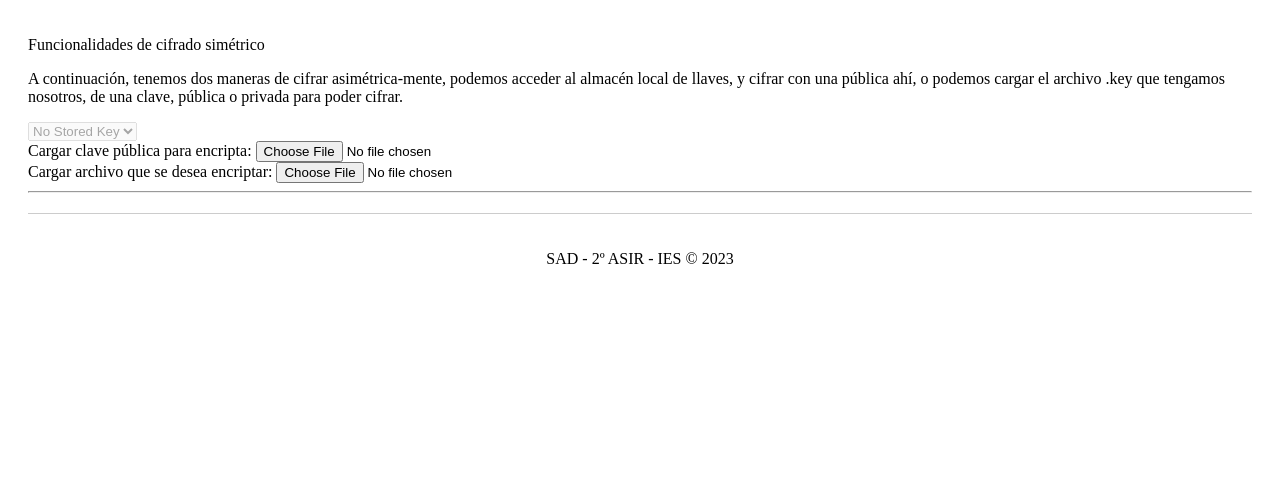
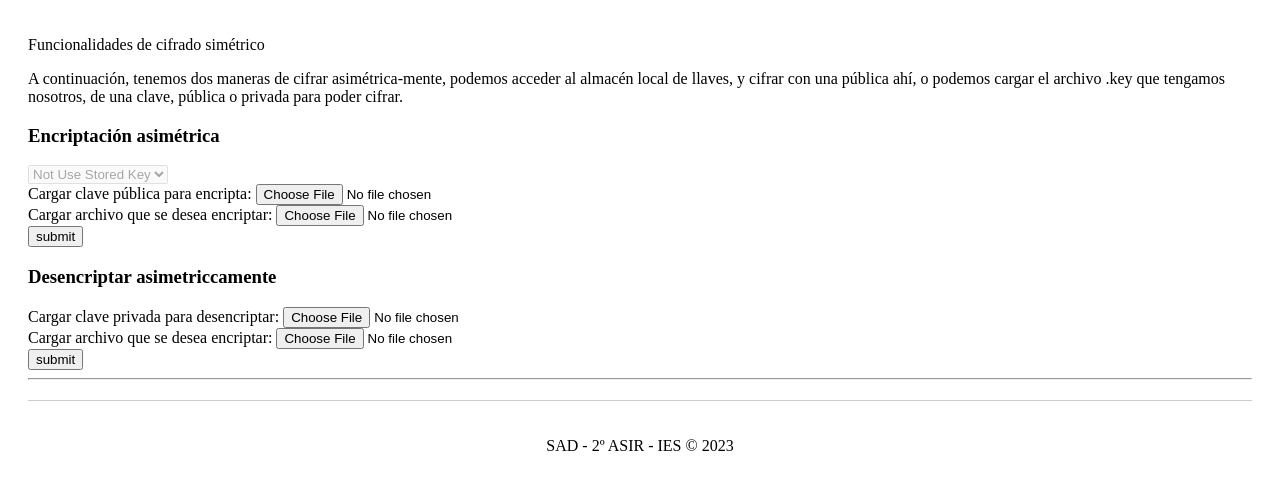
Before and after one commit to ICV-23-24/proyecto-criptografia-python-grupo1, a Flask app: template templates/casimetrico.html in a window 1280 px wide. Shown: the part 46-536 px from the top of the page. Run offline with Flask 2, Linux system fonts and the light colour scheme; the template is opened without the code that fills it, so the values that code supplies are empty.

Commit message:
Ejemplo de como cambiar app.py

```diff
--- a/app.py
+++ b/app.py
@@ -133,6 +133,18 @@ def casimetrico():
         else:
             # Si es una solicitud normal, renderiza la plantilla HTML
             return render_template("casimetrico.html", claves=keys)
+
+    # Si se genera una petición POST, eso quiere decir que uno de los formularios, encriptar o desencriptar han sido enviados.
+    if request.method == 'POST':
+        mode = request.form['mode']
+        if mode == "encrypt":
+            file = request.files['uncryptedFile']
+            keyname = request.form['stored_key']
+        if mode == "decrypt":
+            print("a")
+
+
+
     return render_template("casimetrico.html")
 
 
--- a/functions.py
+++ b/functions.py
@@ -84,6 +84,8 @@ def decrypt_file(file, key, type):
             decrypted_file.write(decrypted_text)
     return 1
 
+
+# Función que genera un nuevo par de claves
 def generate_keys():
     # Genera un nuevo par de claves.
     key = RSA.generate(2048)
@@ -107,7 +109,7 @@ def generate_keys():
     with open(privateFile, "w") as file:
         file.write(privateKey.decode("utf-8"))
 
-
+# Función que obtiene los nombres de los archivos de las claves en la base de datos.
 def load_keys():
     #Directiorio de claves
     keys_dir = "static/public_keys"
@@ -119,6 +121,7 @@ def load_keys():
 
     return fileNames
 
+# Función que elimina un archivo dentro de la carpeta static.
 def removeFile(relative_from_static):
     file_path = os.path.join("static",relative_from_static)
     try:
@@ -177,3 +180,13 @@ def isBig(file, maxSize):
         return True
 
     return False
+
+
+# Función de Kevin: encriptar asimétricamente
+def encrypt_file(file, key):
+    print("Esta función encripta el archivo en la variable 'file', utilizando la clave 'key'. ")
+
+
+# Función de kevin: desencriptar asimétricamente.
+def decrypt_file(file, keyFile):
+    print("Esta función desencripta el archivo en la variable 'file', utilizando el archivo de clave privada en la variable 'keyFile'. ")
--- a/templates/casimetrico.html
+++ b/templates/casimetrico.html
@@ -8,11 +8,13 @@ C. Asimétrico
 <p>A continuación, tenemos dos maneras de cifrar asimétrica-mente, podemos acceder al almacén local de llaves, y cifrar con una pública ahí, o podemos cargar el archivo .key que tengamos nosotros, de una clave, pública o privada para poder cifrar.</p>
 
 
+<h3>Encriptación asimétrica</h3>
+
 <form method="post">
 
     <select name="stored_key" id="keySelect" disabled>
         <option value="none">
-            No Stored Key
+            Not Use Stored Key
         </option>
     </select><br>
     <label for="public_key"> Cargar clave pública para encripta: </label>
@@ -21,7 +23,29 @@ C. Asimétrico
 
     <label for="uncryptedFile"> Cargar archivo que se desea encriptar: </label>
     <input type="file" name="uncryptedFile">
+    <input type="hidden" name="mode" value="encrypt">
+    <br>
 
+    <input type="submit" value="submit">
+
+
+</form>
+
+
+<h3>Desencriptar asimetriccamente</h3>
+
+<form method="post">
+
+    <label for="public_key"> Cargar clave privada para desencriptar: </label>
+    <input type="file" name="public_key">
+    <br>
+
+    <label for="uncryptedFile"> Cargar archivo que se desea encriptar: </label>
+    <input type="file" name="encryptedFile">
+    <input type="hidden" name="mode" value="decrypt">
+    <br>
+
+    <input type="submit" value="submit">
 
 </form>
 
@@ -45,7 +69,7 @@ C. Asimétrico
                         //Carga los nombres de las claves
                         for (var x = 0; x < response.claves.length; x++) {
                             console.log(response.claves[x]);
-                            $("#keySelect").append("<option>" + response.claves[x] + "</option>");
+                            $("#keySelect").append("<option value = '"+response.claves[x]+"''>" + response.claves[x] + "</option>");
                             $("#keySelect").removeAttr("disabled");
                         }
 
```
